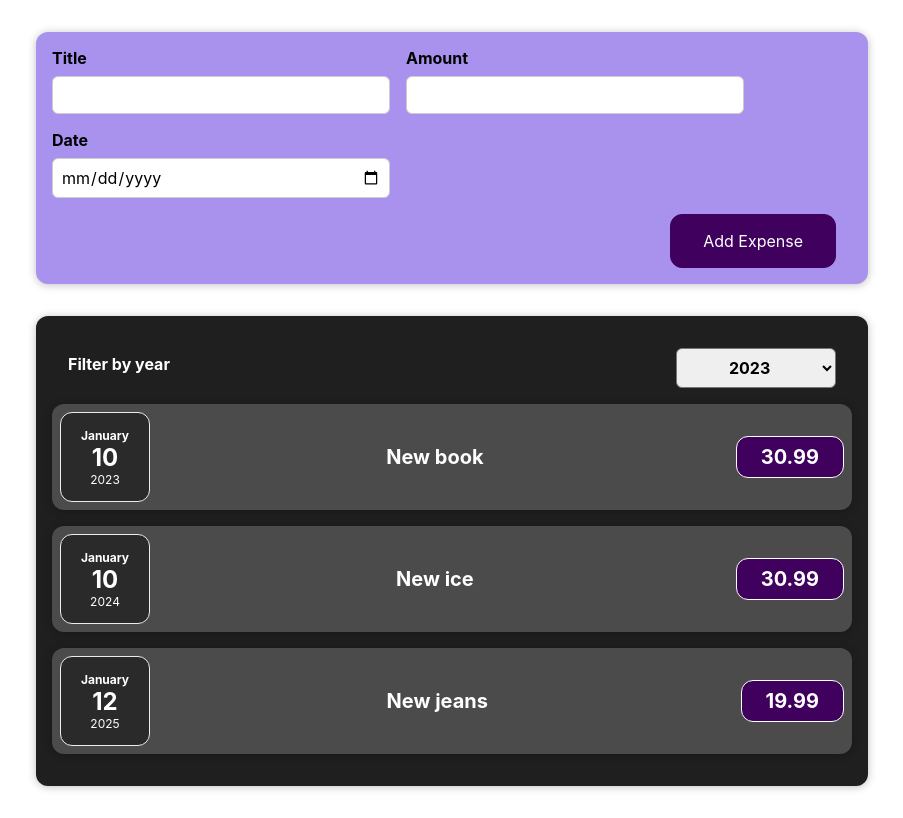
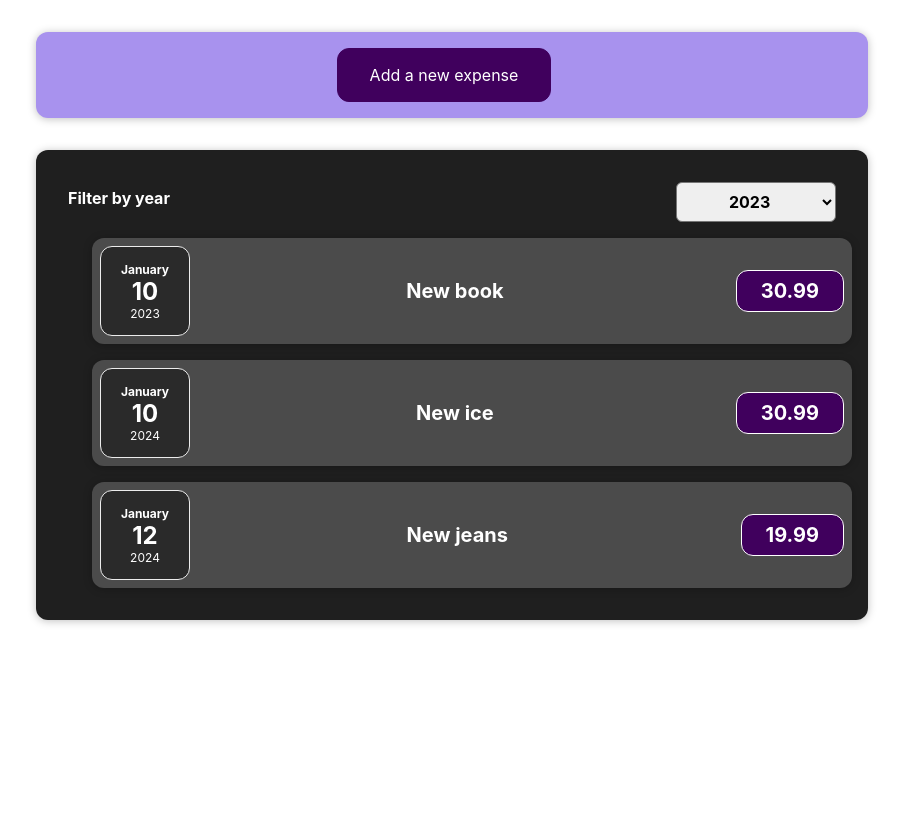
Before and after one commit to HasieEST/Cashflow_tracker, a React (Create React App) app: page / in a window 1280 px wide. Shown: the whole page, without its empty margins (188-1091 px from the left). Built offline with nearby package versions, Linux system fonts and the light colour scheme.

Commit message:
Final product

```diff
--- a/src/App.js
+++ b/src/App.js
@@ -16,7 +16,7 @@ const App = () => {
         amount: 30.99
     }, {
         id: 'i3',
-        date: new Date(2025, 0, 12),
+        date: new Date(2024, 0, 12),
         title: 'New jeans',
         amount: 19.99
     }]
--- /dev/null
+++ b/src/components/Expenses/ExpenseList.css
@@ -0,0 +1,9 @@
+.expenses-list {
+    list-style: none;
+    display: flex;
+}
+
+.expenses-list__fallback {
+    color: white;
+    text-align: center;
+}
--- /dev/null
+++ b/src/components/Expenses/ExpenseList.js
@@ -0,0 +1,21 @@
+import React from 'react';
+import ExpenseItem from "./ExpenseItem";
+import "./ExpenseList.css";
+
+const ExpenseList = (props) => {
+    if (props.filteredExpenses.length === 0) {
+        return <p className={"expenses-list__fallback"}>No expenses added for selected year!</p>
+    }
+    return (
+        <ul className={"expense-list"}>
+            {
+                props.filteredExpenses.map((expense) => {
+                    return <ExpenseItem expenseData={expense}></ExpenseItem>
+                })
+            }
+        </ul>
+    )
+}
+
+
+export default ExpenseList
--- a/src/components/Expenses/Expenses.js
+++ b/src/components/Expenses/Expenses.js
@@ -3,25 +3,24 @@ import ExpenseItem from "./ExpenseItem";
 import Card from "../UI/Card";
 import ExpensesFilter from "../ExpensesFilter/ExpensesFilter";
 import {useState} from "react";
+import ExpenseList from "./ExpenseList";
 
 
 function Expenses(props) {
-    const [filterYear, setFilterYear] = useState('2023')
+    const [filterYear, setFilterYear] = useState('')
 
-    const [expenseItems, setExpenseItems] = useState(
-        props.expenseData.map((expense) => {
-            return <ExpenseItem expenseData={expense}></ExpenseItem>
-        })
-    )
+
     const saveSelectYearhandler = (year) => {
         setFilterYear(year)
     }
-    console.log(props.expenseData[0].date)
 
+    const filterExpenseItems = props.expenseData.filter((expense)=> {if(filterYear !== '')  return expense.date.getFullYear().toString() === filterYear
+    else return expense})
+    console.log(filterExpenseItems)
     return (
         <Card className='expenses'>
             <ExpensesFilter selected={filterYear} onSelectChange={saveSelectYearhandler}></ExpensesFilter>
-            {expenseItems}
+            <ExpenseList filteredExpenses={filterExpenseItems}></ExpenseList>
         </Card>
     )
 }
--- a/src/components/NewExpense/ExpenseForm.css
+++ b/src/components/NewExpense/ExpenseForm.css
@@ -1,11 +1,18 @@
+.new-expense__init {
+    display: flex;
+    justify-content: center;
+}
+
 .new-expense__controls {
-    display: flex;
+    display: none;
     flex-wrap: wrap;
     gap: 1rem;
     margin-bottom: 1rem;
     text-align: left;
 }
-
+.new-expense__buttons {
+    display: none;
+}
 .new-expense__control label {
     font-weight: bold;
     margin-bottom: 0.5rem;
--- a/src/components/NewExpense/ExpenseForm.js
+++ b/src/components/NewExpense/ExpenseForm.js
@@ -42,11 +42,33 @@ const ExpenseForm = (props) => {
             enteredDate: '',
             enteredAmount: ''
         })
+        document.getElementsByClassName('new-expense__buttons')[0].style.display = 'none'
+        document.getElementsByClassName('new-expense__controls')[0].style.display = 'none'
+        document.getElementsByClassName('new-expense__init')[0].style.display='flex'
+    }
+    const cancelHandler = (event) => {
+        event.preventDefault()
+        setUserInput({
+            enteredTitle: '',
+            enteredDate: '',
+            enteredAmount: ''
+        })
+        document.getElementsByClassName('new-expense__buttons')[0].style.display = 'none'
+        document.getElementsByClassName('new-expense__controls')[0].style.display = 'none'
+        document.getElementsByClassName('new-expense__init')[0].style.display='flex'
+    }
+    const openFormHandler = (event)=> {
+        event.preventDefault()
+        document.getElementsByClassName('new-expense__buttons')[0].style.display = 'flex'
+        document.getElementsByClassName('new-expense__controls')[0].style.display = 'flex  '
+        document.getElementsByClassName('new-expense__init')[0].style.display='none'
     }
 
-
     return (
-        <form onSubmit={submitHandler}>
+        <form>
+            <div className="new-expense__init">
+                <button className="new-expense__actions" type="submit" onClick={openFormHandler}>Add a new expense</button>
+            </div>
             <div className='new-expense__controls'>
                 <div className='new-expense__control'>
                     <label>Title</label>
@@ -64,10 +86,16 @@ const ExpenseForm = (props) => {
                            value={userInput.enteredDate}/>
                 </div>
             </div>
-            <div className='new-expense__actions'>
-                <button type='submit'>Add Expense</button>
+            <div className='new-expense__buttons'>
+                <div className='new-expense__actions'>
+                    <button type='submit' onClick={submitHandler}>Add Expense</button>
+                </div>
+                <div className='new-expense__actions'>
+                    <button type="submit" onClick={cancelHandler}>Cancel</button>
+                </div>
             </div>
         </form>
+
     )
 }
 
--- a/src/components/NewExpense/NewExpense.css
+++ b/src/components/NewExpense/NewExpense.css
@@ -7,6 +7,18 @@
     border-radius: 12px;
     text-align: center;
     box-shadow: 0 1px 8px rgba(0, 0, 0, 0.25);
+}
+
+.new-expense__controls{
+    display: flex;
+    align-content: center;
+    flex-flow: column;
+}
+
+.new-expense__buttons{
+    display: flex;
+    align-content: center;
+    justify-content: center;
 }
 
 .new-expense button {
```
